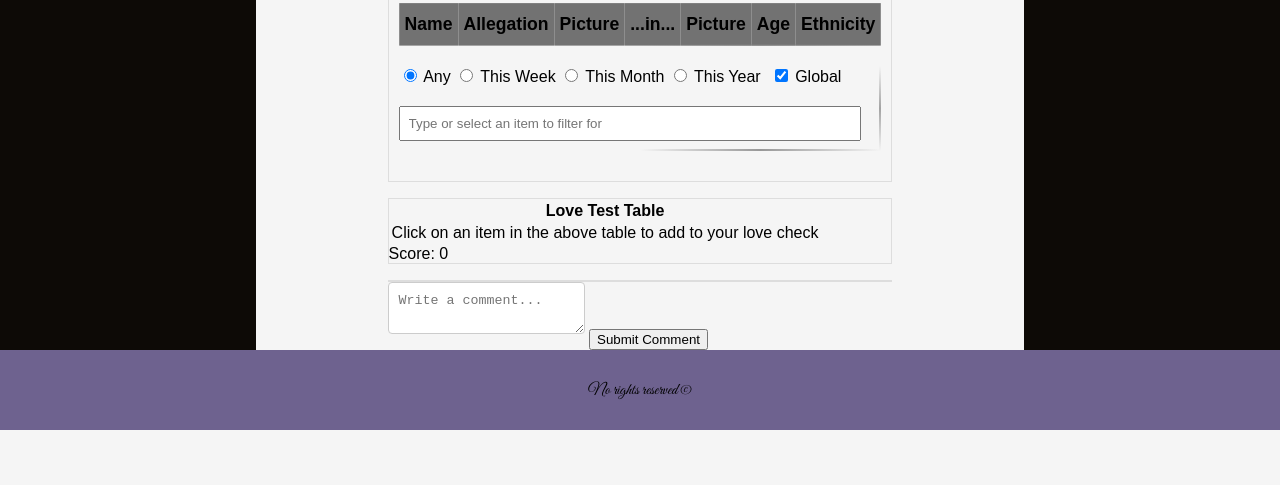
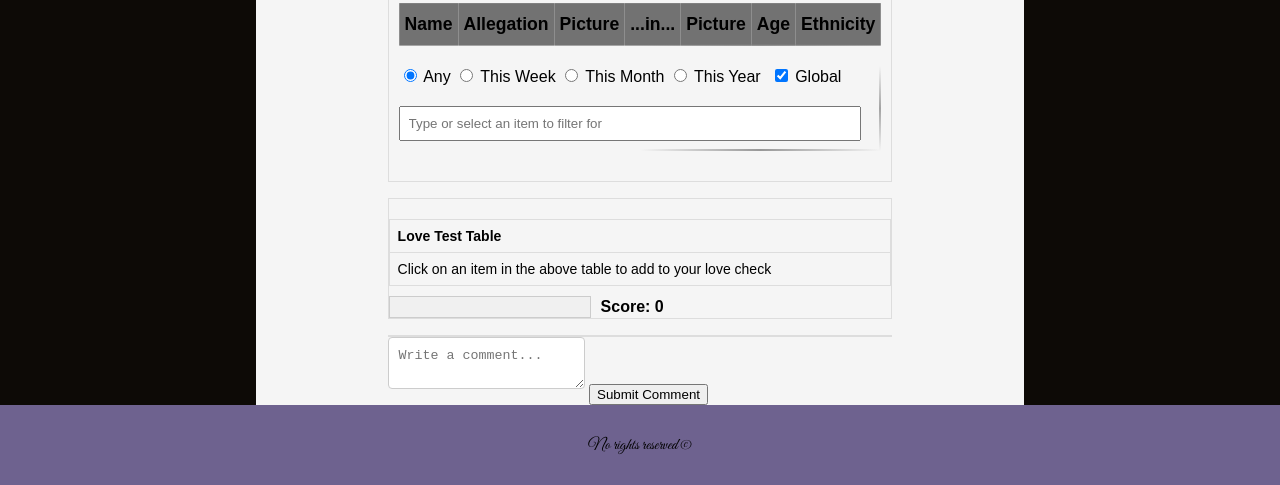
Before and after one commit to frostyosty/sl, a website: page public/index.html in a window 1280 px wide. Shown: the part 535-1020 px from the top of the page. Before the commit the page ends 965 px from the top, so only its background shows below. Drawn offline with nearby package versions, Linux system fonts and the light colour scheme; no server answers; a script that the page names is missing; a web font is replaced by a local one.

Commit message:
Update styles.css lovemeter initialized css

```diff
--- a/public/styles.css
+++ b/public/styles.css
@@ -2557,6 +2557,71 @@ background-color: #000000e5;
 
 
 
+#love-test-table {
+    width: 100%;
+    border-collapse: collapse;
+    margin: 10px 0;
+    font-size: 14px;
+    text-align: left;
+}
+
+#love-test-table th,
+#love-test-table td {
+    border: 1px solid #ddd;
+    padding: 8px;
+}
+
+#love-test-container {
+    margin-top: 20px;
+}
+
+#love-meter-container {
+    margin-top: 10px;
+    display: flex;
+    align-items: center;
+    gap: 10px;
+}
+
+#love-meter {
+    width: 200px;
+    height: 20px;
+    background-color: #f0f0f0;
+    border: 1px solid #ccc;
+    position: relative;
+}
+
+#love-meter-bar {
+    width: 0%;
+    height: 100%;
+    background-color: green;
+    transition: width 0.3s ease-in-out;
+}
+
+#love-score {
+    font-weight: bold;
+}
+
+
+
+
+
+
+
+
+
+
+
+
+
+
+
+
+
+
+
+
+
+
 
 
 
```
